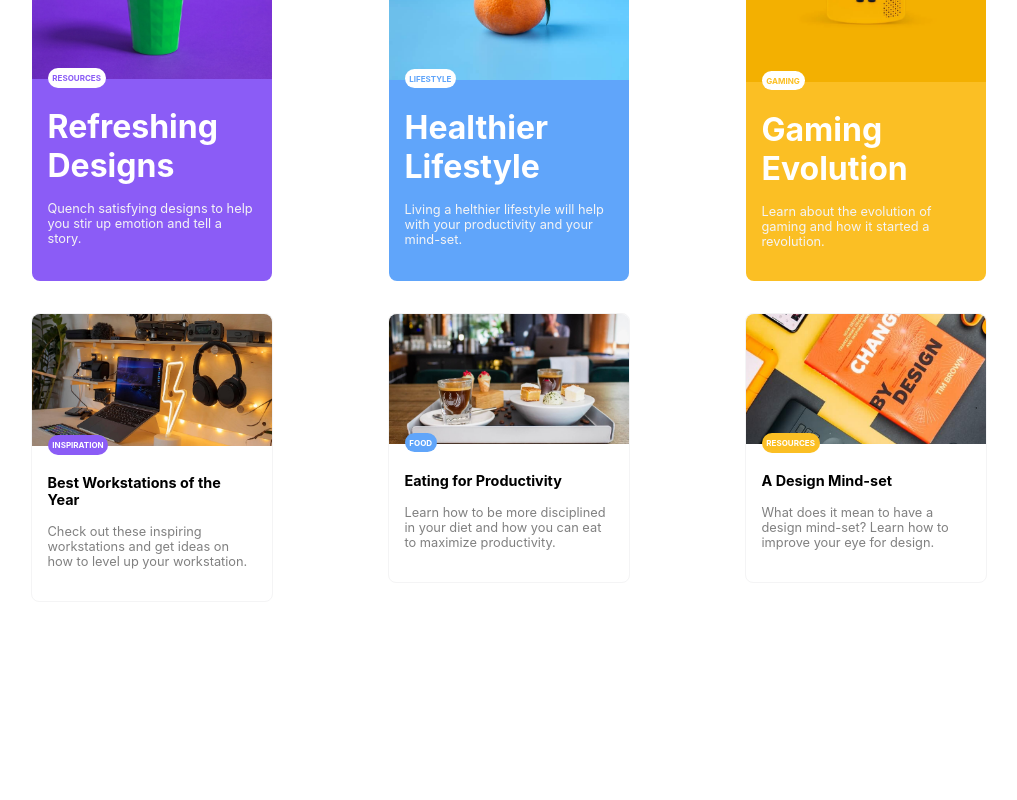
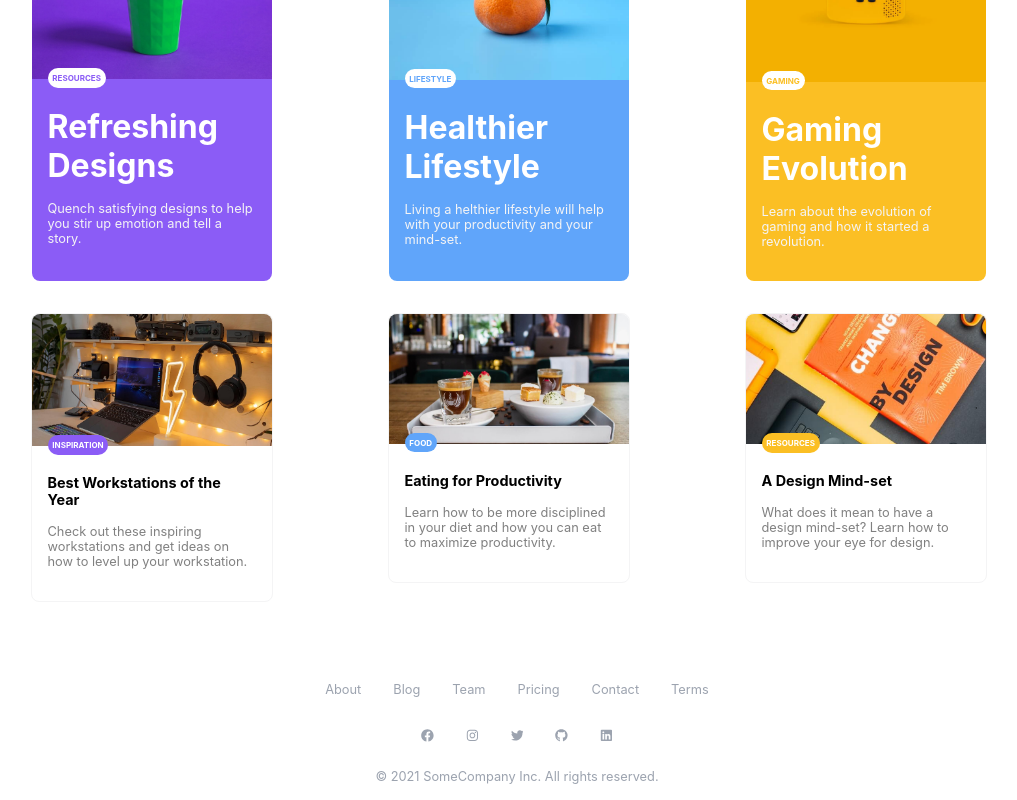
Before and after one commit to akashmehrotra29/null-brains, a React (Create React App) app: page / in a window 1280 px wide. Shown: the part 2944-3744 px from the top of the page, without its empty margins (123-1140 px from the left). Before the commit the page ends 3626 px from the top, so only its background shows below. Built offline with nearby package versions, Linux system fonts and the light colour scheme.

Commit message:
feat: Footer component

```diff
--- a/src/App.js
+++ b/src/App.js
@@ -6,6 +6,7 @@ import {
   Features,
   Team,
   Blogs,
+  Footer,
 } from "./Components";
 
 function App() {
@@ -18,6 +19,7 @@ function App() {
       <Features />
       <Team />
       <Blogs />
+      <Footer />
     </div>
   );
 }
--- /dev/null
+++ b/src/Components/Footer/Footer.jsx
@@ -0,0 +1,45 @@
+import styles from "./Footer.module.css";
+import {
+  FaFacebook,
+  FaInstagram,
+  FaTwitter,
+  FaGithub,
+  FaLinkedin,
+} from "react-icons/fa";
+
+export const Footer = () => {
+  return (
+    <>
+      <div className={styles.footerContainer}>
+        <div className={styles.navigation}>
+          <div>About</div>
+          <div>Blog</div>
+          <div>Team</div>
+          <div>Pricing</div>
+          <div>Contact</div>
+          <div>Terms</div>
+        </div>
+        <div className={`${styles.navigation} ${styles.paddingTop2}`}>
+          <div>
+            <FaFacebook color="#9ca3af" />
+          </div>
+          <div>
+            <FaInstagram color="#9ca3af" />
+          </div>
+          <div>
+            <FaTwitter color="#9ca3af" />
+          </div>
+          <div>
+            <FaGithub color="#9ca3af" />
+          </div>
+          <div>
+            <FaLinkedin color="#9ca3af" />
+          </div>
+        </div>
+        <div className={`${styles.navigation} ${styles.paddingTop1}`}>
+          <div>&#169; 2021 SomeCompany Inc. All rights reserved.</div>
+        </div>
+      </div>
+    </>
+  );
+};
--- /dev/null
+++ b/src/Components/Footer/Footer.module.css
@@ -0,0 +1,22 @@
+.footerContainer {
+  margin-top: 5rem 2rem;
+}
+
+.navigation {
+  display: flex;
+  align-items: center;
+  justify-content: center;
+}
+
+.navigation > div {
+  padding: 0rem 1rem;
+  color: var(--light-grey);
+  font-size: 0.8rem;
+}
+
+.paddingTop1 {
+  padding-top: 1.5rem;
+}
+.paddingTop2 {
+  padding-top: 2rem;
+}
--- a/src/Components/index.js
+++ b/src/Components/index.js
@@ -5,3 +5,4 @@ export { USP } from "./USP/USP";
 export { Features } from "./Features/Features";
 export { Team } from "./Team/Team";
 export { Blogs } from "./Blogs/Blogs";
+export { Footer } from "./Footer/Footer";
--- a/src/index.css
+++ b/src/index.css
@@ -1,6 +1,6 @@
 :root {
   --purple: #5854ea;
-  --grey: grey;
+  --grey: rgb(128, 128, 128);
   --light-grey: #9ca3af;
   --green: #34d399;
   --background-grey: #f4f4f5;
```
